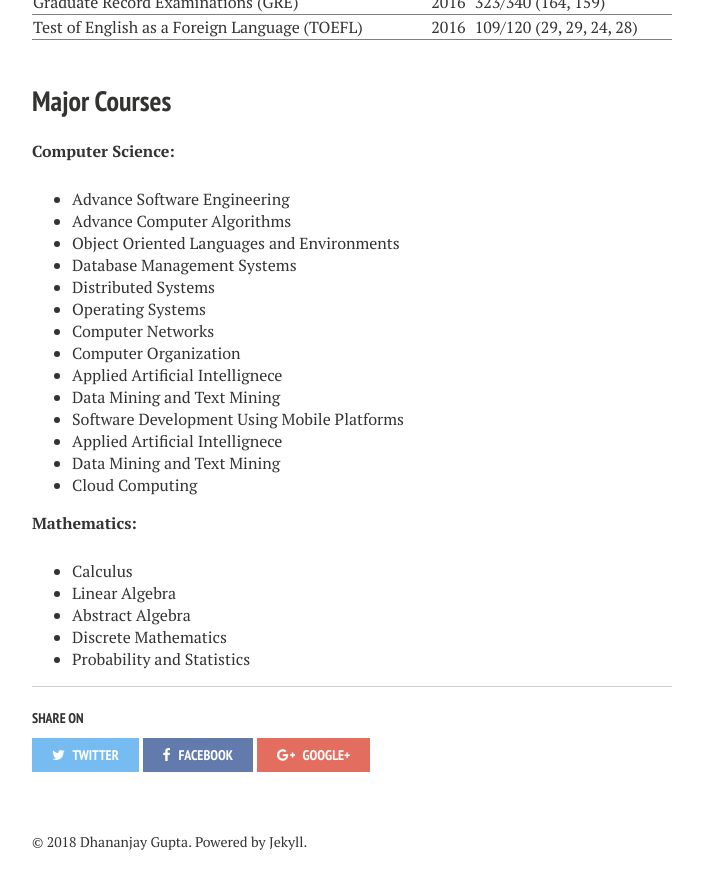
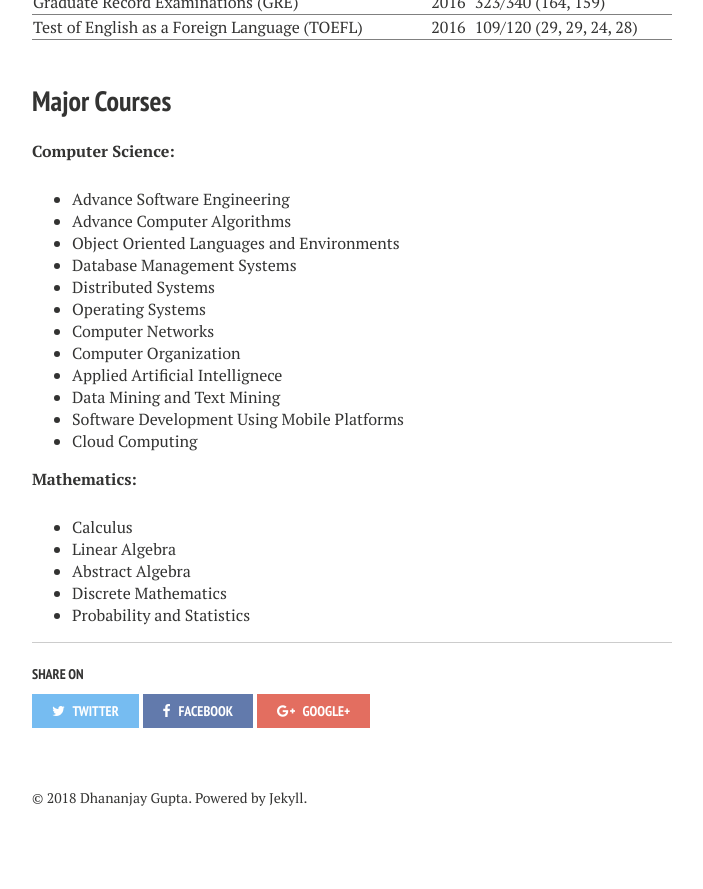
Before and after one commit to DhananjayGupta300/DhananjayGupta300.github.io, a Jekyll site: the page built from academics/index.md, in a window 1280 px wide and 900 px high, scrolled down 1072 px. Shown: the top 889 px of the window, without its empty margins (288-991 px from the left). Built offline with Jekyll 4.4.1, drawn with Linux system fonts in a browser that asks for light colours; nearby versions of some CDN libraries; after the commit the page ends 1928 px from its top, so only the background shows below that.

Commit message:
Update index.md

```diff
--- a/academics/index.md
+++ b/academics/index.md
@@ -33,9 +33,9 @@ Academic Background
 
 | Exams                                               | Year              | Performance              |
 |:--------------------------------------------------  |:------------------|:-------------------------|
-| Graduate Record Examinations (GRE)                  | 2016              | 323/340 (164, 159)       |
+| Graduate Record Examinations (GRE)                  | 2016              | 323/340  (164, 159)      |
 |----
-| Test of English as a Foreign Language (TOEFL)       | 2016              | 109/120 (29, 29, 24, 28) |
+| Test of English as a Foreign Language (TOEFL)       | 2016              | 109/120  (29, 29, 24, 28)|
 |=====
 |
 {: rules="groups"}
@@ -57,8 +57,6 @@ Major Courses
 - Applied Artificial Intellignece
 - Data Mining and Text Mining
 - Software Development Using Mobile Platforms
-- Applied Artificial Intellignece
-- Data Mining and Text Mining
 - Cloud Computing
 
 **Mathematics:**
```
